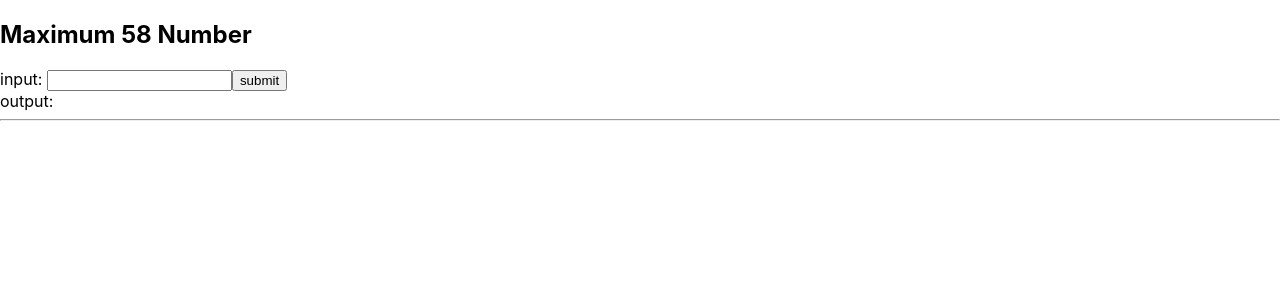
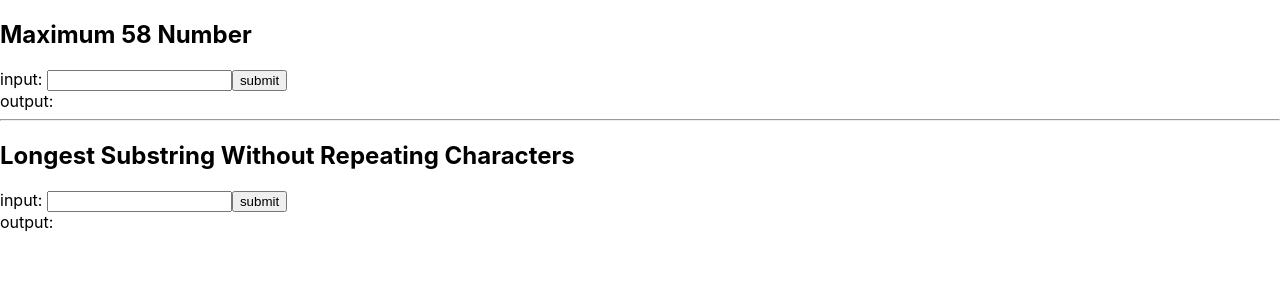
Before and after one commit to isoonissalty/freshket-test, a React (Create React App) app: page / in a window 1280 px wide. Shown: the top 300 px of the page. Built offline with nearby package versions, Linux system fonts and the light colour scheme.

Commit message:
add Q2 core function

```diff
--- a/src/App.js
+++ b/src/App.js
@@ -1,12 +1,13 @@
 import React from 'react';
 import Question1 from './components/Question1'
+import Question2 from './components/Question2'
 
 function App() {
   return (
     <div>
       <Question1 />
       <hr />
-      {/* <Question2 />   */}
+      <Question2 />
     </div>
   );
 }
--- a/src/components/Question2.js
+++ b/src/components/Question2.js
@@ -10,7 +10,19 @@ const Question2 = () => {
   }
 
   const longSubStr = (value) => {
+    let maxLen = 0
+    let temp = ''
+    for (let i = 0; i < value.length; i++) {
+      if (temp.indexOf(value[i]) === -1) {
+        temp = temp + value[i]
 
+        if (maxLen < temp.length) maxLen = temp.length
+
+      } else {
+        temp = ''
+      }
+    }
+    setAnswer(maxLen)
   }
 
   return (
@@ -19,7 +31,7 @@ const Question2 = () => {
       <div>
         <span>input: </span>
         <input value={input} onChange={handleOnchange} />
-        <button onClick={()=>longSubStr(input)}>submit</button>
+        <button onClick={() => longSubStr(input)}>submit</button>
       </div>
       <div>
         <span>output: </span>
```
